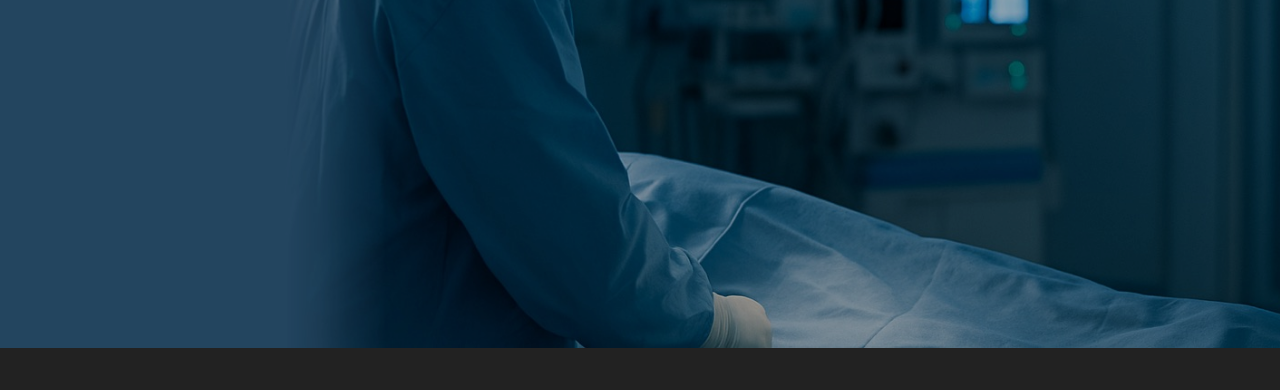
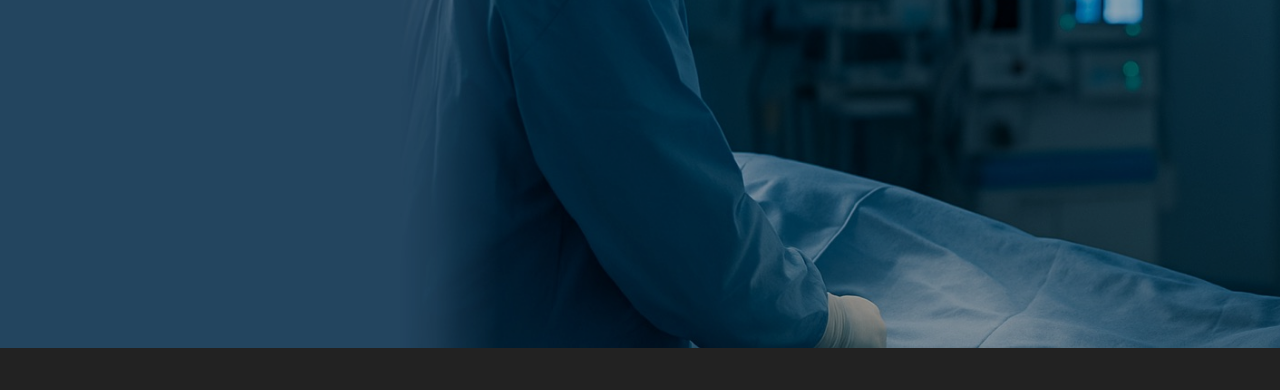
Before and after one commit to abhinavtalwar1/affix-medical, a plain HTML site: page index.html in a window 1280 px wide. Shown: the part 468-858 px from the top of the page. Drawn offline with Linux system fonts and the light colour scheme.

Commit message:
Update index.html

```diff
--- a/index.html
+++ b/index.html
@@ -21,7 +21,7 @@
     .hero {
       height: 816px;
       width: 100%;
-      background-image: url('background2.jpg');
+      background-image: url('background3.jpg');
       background-repeat: no-repeat;
       background-size: cover;
       background-position: center top;
```
